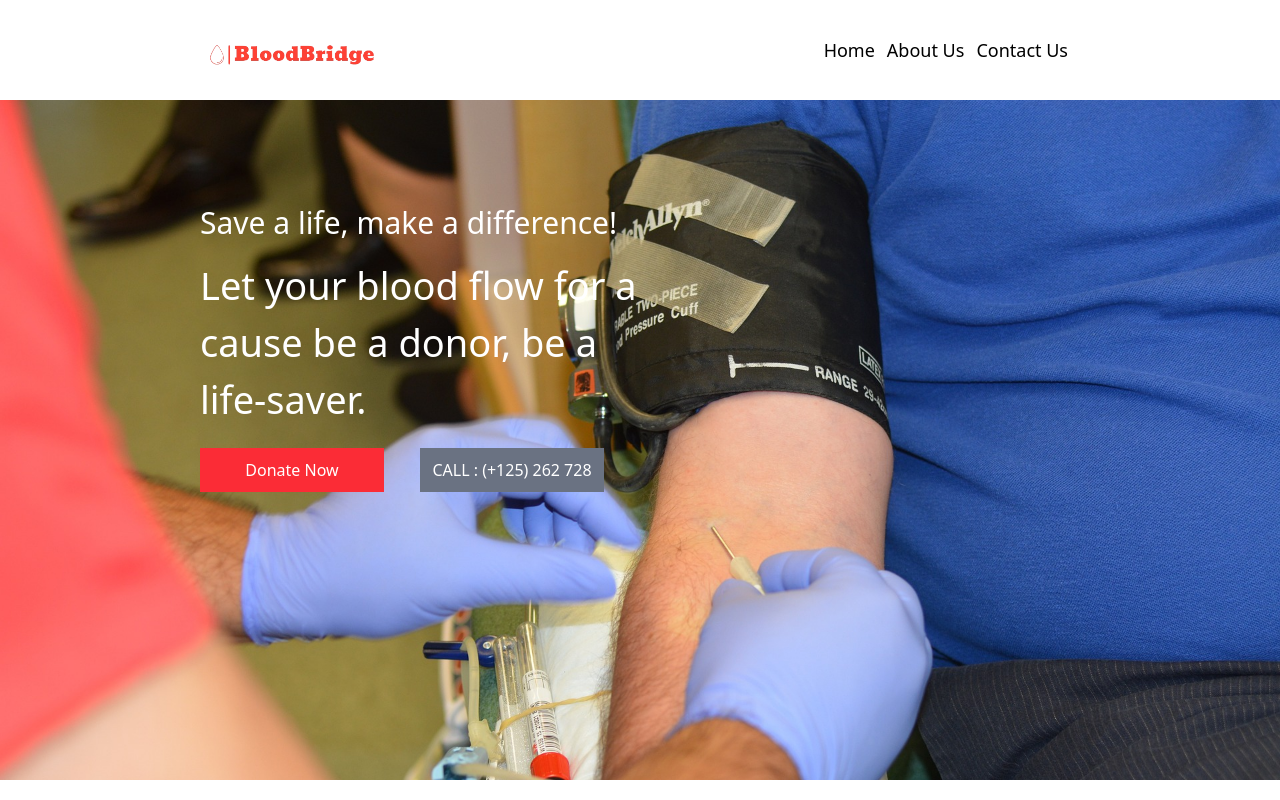
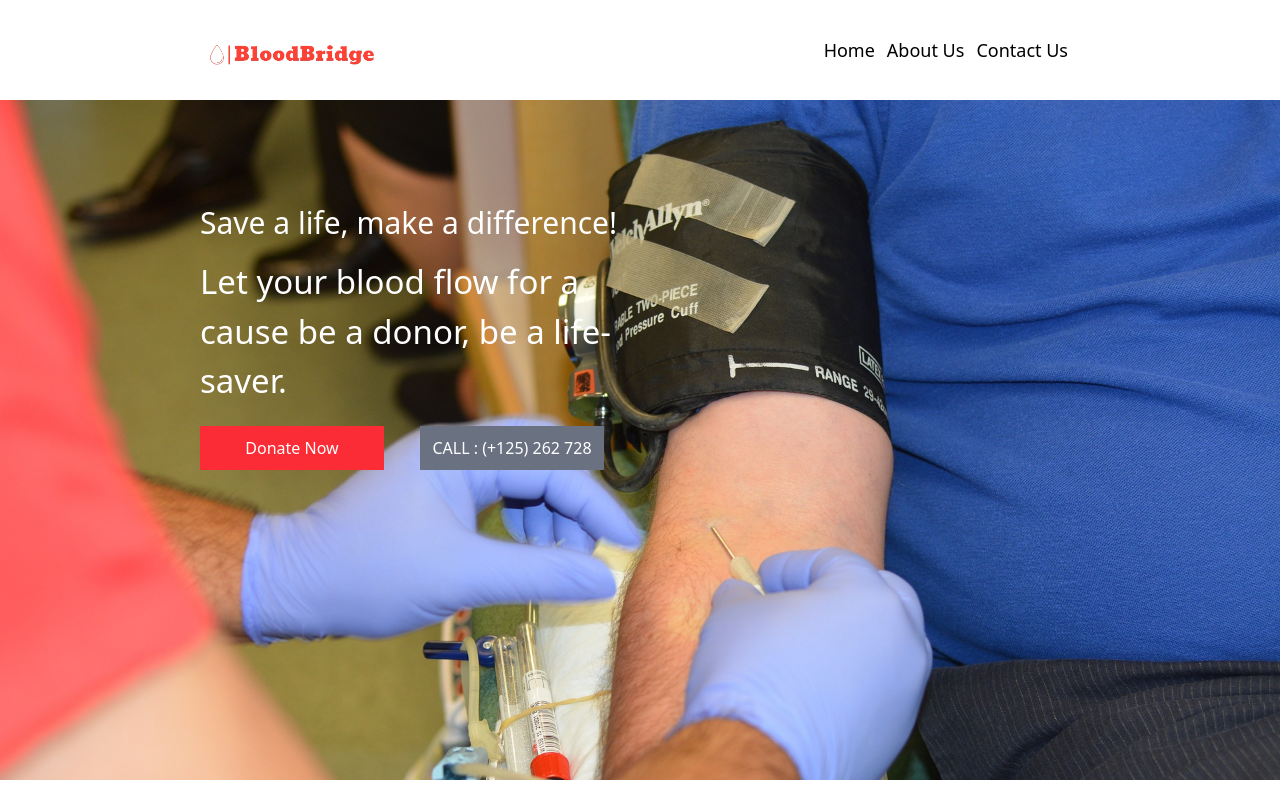
Before and after one commit to TanishkAgarwal18/Rakt_Setu, a React (Vite) app in the folder frontend/: page / in a window 1280 px wide. Shown: the top 800 px of the page. Built offline with nearby package versions, Linux system fonts and the light colour scheme.

Commit message:
Update Hero.jsx

```diff
--- a/frontend/src/components/Hero.jsx
+++ b/frontend/src/components/Hero.jsx
@@ -4,7 +4,7 @@ const Hero = ()=>{
 
          <div className="flex flex-col text-white w-[50%] pt-[10%]">
            <span className="text-[30px] mt-3">Save a life, make a difference!</span>
-           <h1 className="text-[38px] mt-3">Let your blood flow for a cause be a donor, be a life-saver.
+           <h1 className="text-[33px] mt-3">Let your blood flow for a cause be a donor, be a life-saver.
             </h1>
 
               <div className="flex items-center mt-[20px]">
```
